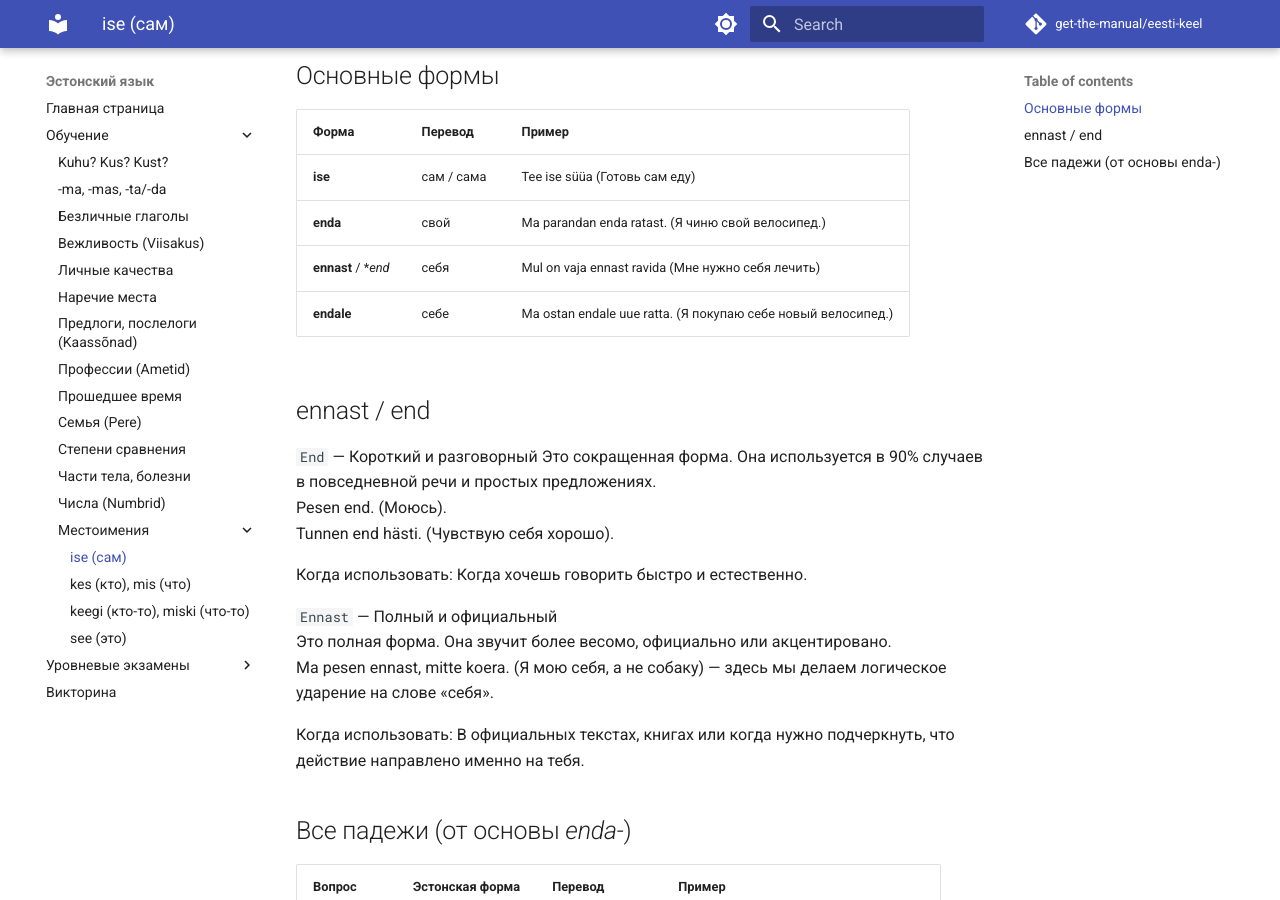
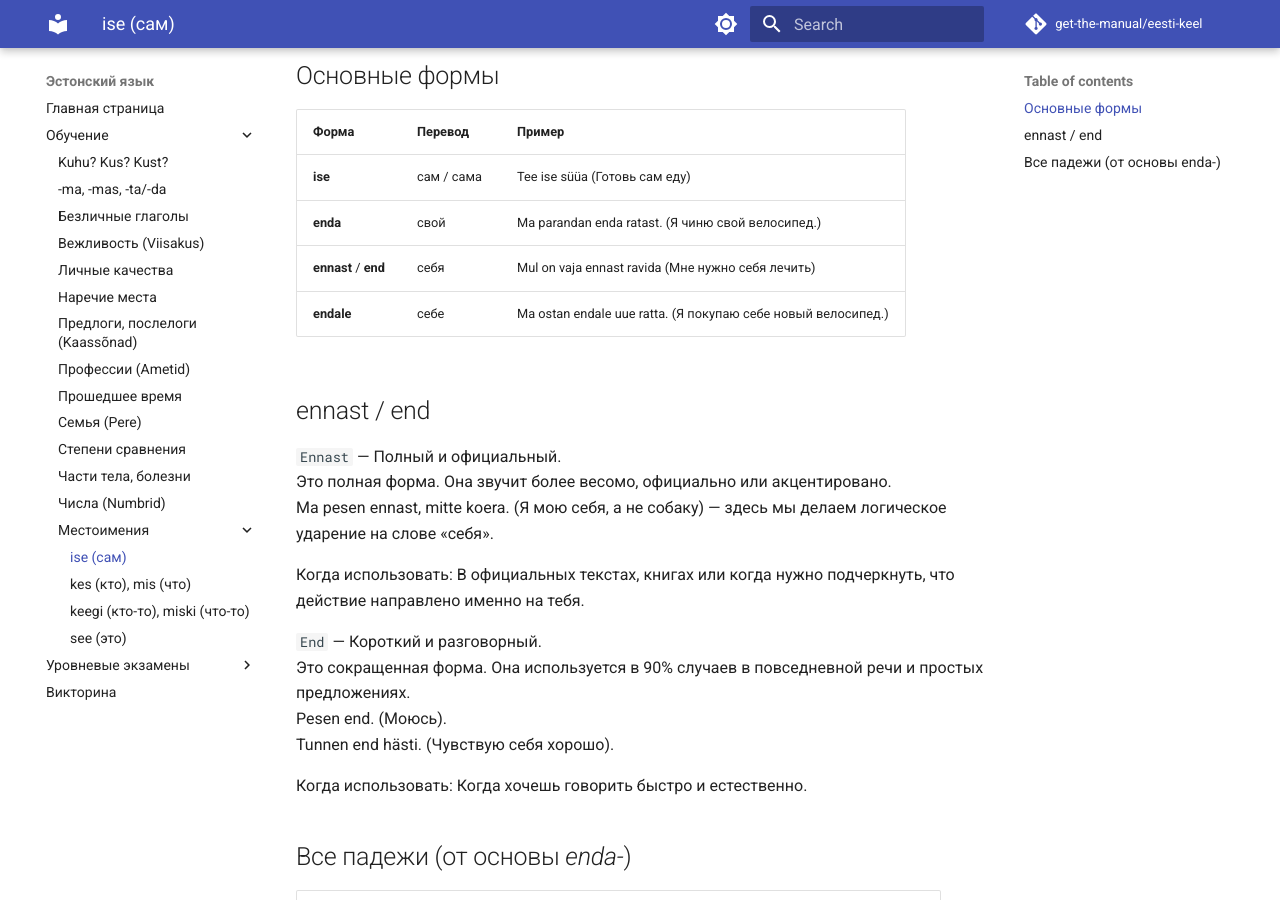
Before and after one commit to get-the-manual/eesti-keel, an MkDocs documentation site: the page built from docs/Study/ise.md, in a window 1280 px wide and 900 px high, scrolled down 213 px. Built offline with MkDocs 1.6.1 and Material for MkDocs 9.7.7, drawn with Linux system fonts in a browser that asks for light colours; comment, search, counter and statistics services are not loaded.

```diff
--- a/docs/Study/ise.md
+++ b/docs/Study/ise.md
@@ -7,23 +7,24 @@
 | :--- | :--- | :--- |
 | **ise** | сам / сама | Tee ise süüa (Готовь сам еду) |
 | **enda** | свой | Ma parandan enda ratast. (Я чиню свой велосипед.)	 |
-| **ennast** / **end* | себя | Mul on vaja ennast ravida (Мне нужно себя лечить) |
+| **ennast** / **end** | себя | Mul on vaja ennast ravida (Мне нужно себя лечить) |
 | **endale** | себе | Ma ostan endale uue ratta. (Я покупаю себе новый велосипед.)|
 
 ## ennast / end
 
-`End` — Короткий и разговорный
+`Ennast` — Полный и официальный.
+Это полная форма. Она звучит более весомо, официально или акцентировано.
+Ma pesen ennast, mitte koera. (Я мою себя, а не собаку) — здесь мы делаем логическое ударение на слове «себя».
+
+Когда использовать: В официальных текстах, книгах или когда нужно подчеркнуть, что действие направлено именно на тебя.
+
+`End` — Короткий и разговорный.
 Это сокращенная форма. Она используется в 90% случаев в повседневной речи и простых предложениях.
 Pesen end. (Моюсь).
 Tunnen end hästi. (Чувствую себя хорошо).
 
 Когда использовать: Когда хочешь говорить быстро и естественно.
 
-`Ennast` — Полный и официальный
-Это полная форма. Она звучит более весомо, официально или акцентировано.
-Ma pesen ennast, mitte koera. (Я мою себя, а не собаку) — здесь мы делаем логическое ударение на слове «себя».
-
-Когда использовать: В официальных текстах, книгах или когда нужно подчеркнуть, что действие направлено именно на тебя.
 
 ## Все падежи (от основы *enda-*)
 
```
